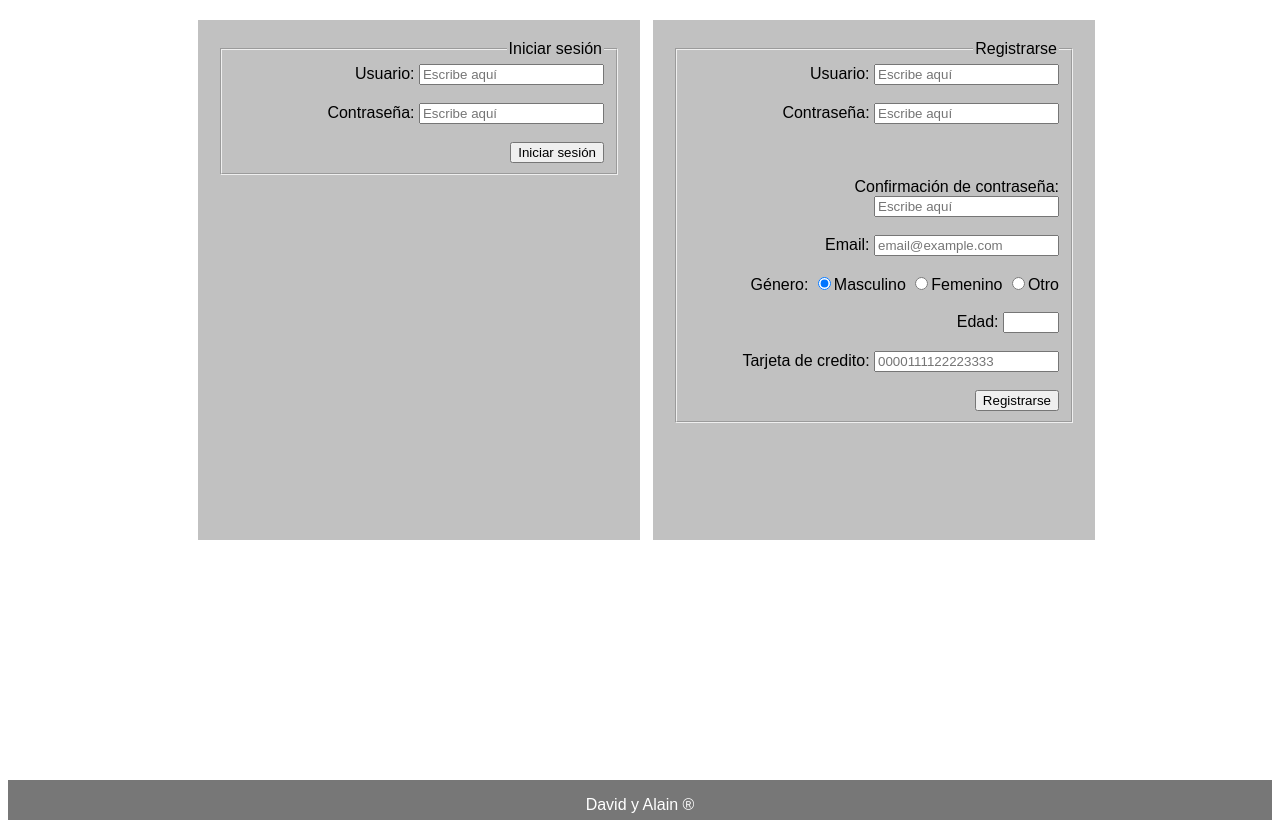
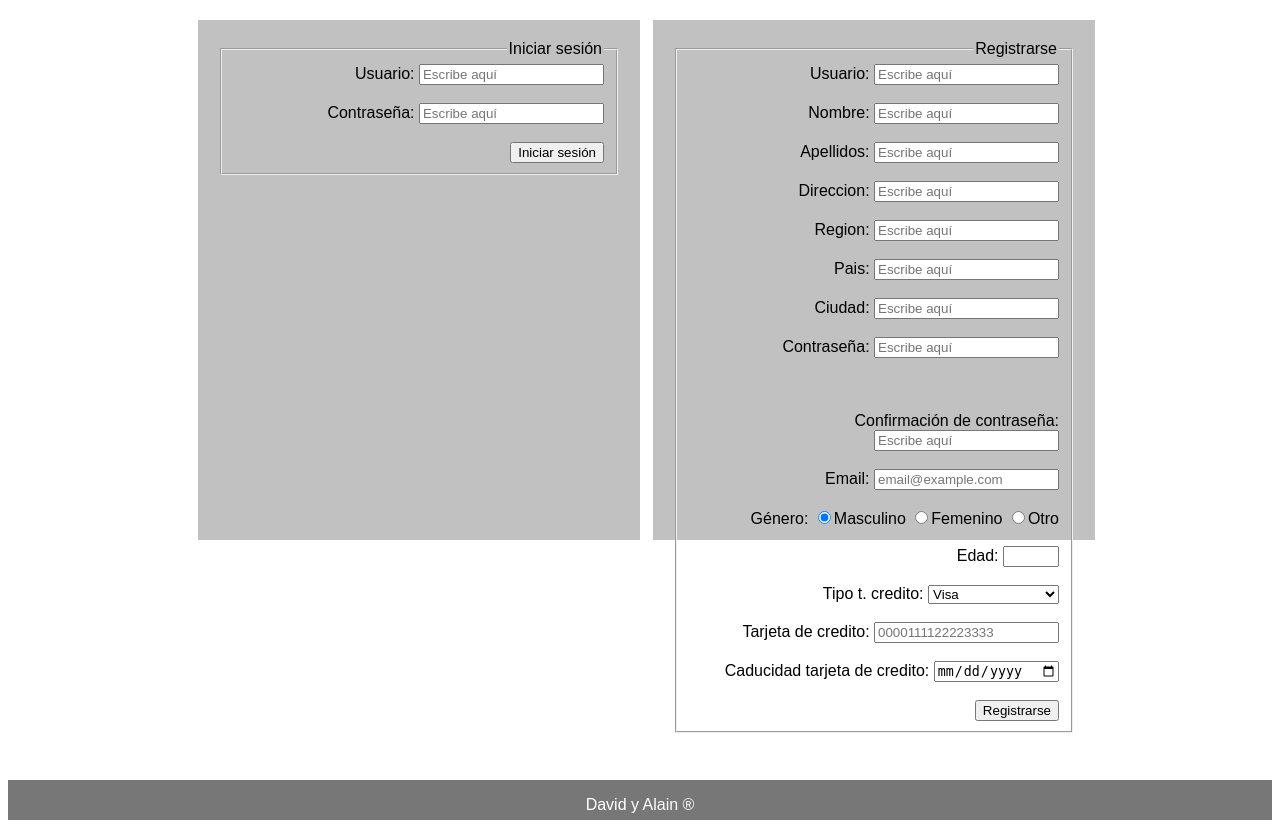
Before and after one commit to D-Pascual/SI_P3, a Flask app: page /sesion in a window 1280 px wide. Shown: the part 165-993 px from the top of the page. Run offline with Flask 2, Linux system fonts and the light colour scheme; parts of the project's set-up code (start-up, migrations or seed data) failed here and were passed over; some libraries are stand-ins or nearby versions.

Commit message:
avance registro

```diff
--- a/public_html/app/routes.py
+++ b/public_html/app/routes.py
@@ -84,7 +84,7 @@ def sesion():
 def registrar():
     if request.method == "POST":
         usuario = {"username": request.form['usuario'],
-                   "password":  hashlib.md5(request.form['password'].encode('utf-8')).hexdigest(),
+                   "password": request.form['password'],
                    "email": request.form['email'],
                    "genero": request.form['genero'],
                    "edad": request.form['edad'],
@@ -92,27 +92,27 @@ def registrar():
                    "saldo":  randrange(101),
                    "nPedidos": 0}
 
-        directorio = os.path.join(
-            app.root_path, 'usuarios', request.form['usuario'])
-        try:
-            os.makedirs(directorio)
-        except OSError:
-            flash('¡El usuario ya existe!')
-            return redirect(url_for('sesion'))
+        # directorio = os.path.join(
+        #     app.root_path, 'usuarios', request.form['usuario'])
+        # try:
+        #     os.makedirs(directorio)
+        # except OSError:
+        #     flash('¡El usuario ya existe!')
+        #     return redirect(url_for('sesion'))
 
-        directorio = os.path.join(
-            app.root_path, 'usuarios', request.form['usuario'], 'datos.dat')
-        data_file = open(directorio, "w")
-        data_file.write(str(usuario))
-        data_file.close()
+        # directorio = os.path.join(
+        #     app.root_path, 'usuarios', request.form['usuario'], 'datos.dat')
+        # data_file = open(directorio, "w")
+        # data_file.write(str(usuario))
+        # data_file.close()
 
-        directorio = os.path.join(
-            app.root_path, 'usuarios', request.form['usuario'], 'historial.json')
-        historial = open(directorio, "w")
-        json.dump({
-            "historial": []
-        }, historial)
-        historial.close()
+        # directorio = os.path.join(
+        #     app.root_path, 'usuarios', request.form['usuario'], 'historial.json')
+        # historial = open(directorio, "w")
+        # json.dump({
+        #     "historial": []
+        # }, historial)
+        # historial.close()
 
 
         session['logged_in'] = True
--- a/public_html/app/templates/sesion.html
+++ b/public_html/app/templates/sesion.html
@@ -53,11 +53,29 @@
             Usuario:
             <input required type="text" name="usuario" placeholder="Escribe aquí" pattern="[^()/><\][\\\x22,;|]+"
               title="No se puede dejar en blanco, ni usar estos carácteres prohibidos: ^()/><\\\\x22,;|"><br><br>
+            Nombre:
+            <input required type="text" name="nombre" placeholder="Escribe aquí" maxlength="50" pattern="[^()/><\][\\\x22,;|]+"
+              title="No se puede dejar en blanco, ni usar estos carácteres prohibidos: ^()/><\\\\x22,;|"><br><br>
+            Apellidos:
+            <input required type="text" name="apellidos" placeholder="Escribe aquí" maxlength="50" pattern="[^()/><\][\\\x22,;|]+"
+              title="No se puede dejar en blanco, ni usar estos carácteres prohibidos: ^()/><\\\\x22,;|"><br><br>
+            Direccion:
+            <input required type="text" name="direccion" placeholder="Escribe aquí" maxlength="50" pattern="[^()/><\][\\\x22,;|]+"
+              title="No se puede dejar en blanco, ni usar estos carácteres prohibidos: ^()/><\\\\x22,;|"><br><br>
+            Region:
+            <input required type="text" name="region" placeholder="Escribe aquí" maxlength="50" pattern="[^()/><\][\\\x22,;|]+"
+              title="No se puede dejar en blanco, ni usar estos carácteres prohibidos: ^()/><\\\\x22,;|"><br><br>
+            Pais:
+            <input required type="text" name="pais" placeholder="Escribe aquí" maxlength="50" pattern="[^()/><\][\\\x22,;|]+"
+              title="No se puede dejar en blanco, ni usar estos carácteres prohibidos: ^()/><\\\\x22,;|"><br><br>
+            Ciudad:
+            <input required type="text" name="cuidad" placeholder="Escribe aquí" maxlength="50" pattern="[^()/><\][\\\x22,;|]+"
+              title="No se puede dejar en blanco, ni usar estos carácteres prohibidos: ^()/><\\\\x22,;|"><br><br>
             Contraseña:
-            <input required id="clave" type="password" name="password" placeholder="Escribe aquí" pattern=".{8,}" title="Mínimo 8 caracteres"><br><br>
+            <input required id="clave" type="password" name="password" placeholder="Escribe aquí" maxlength="50" pattern=".{8,}" title="Mínimo 8 caracteres"><br><br>
             <span id = "mensaje"></span><br><br>
             Confirmación de contraseña:
-            <input required type="password" name="conf_password" placeholder="Escribe aquí"><br><br>
+            <input required type="password" name="conf_password" placeholder="Escribe aquí" maxlength="50"><br><br>
             Email:
             <input required type="email" name="email" placeholder="email@example.com"><br><br>
             Género:
@@ -67,8 +85,17 @@
             <br><br>
             Edad:
             <input required type="number" min="16" max="99" name="edad" ><br><br>
+            Tipo t. credito:
+            <select>
+              <option value="visa">Visa</option>
+              <option value="mastercard">Mastercard</option>
+              <option value="american">American Express</option>
+              <option value="dinners">Dinners</option>
+            </select><br><br>
             Tarjeta de credito:
-            <input required type="tel" name="tarjeta" maxlength="16" placeholder="0000111122223333" pattern="[0-9]{16}"><br><br>
+            <input required type="tel" name="tarjeta" maxlength="16" placeholder="0000111122223333" maxlength="50" pattern="[0-9]{16}"><br><br>
+            Caducidad tarjeta de credito:
+            <input required type="date" name="cardexpiration"><br><br>
             <input type="submit" class="busqueda" value="Registrarse" />
           </fieldset>
         </form>
```
